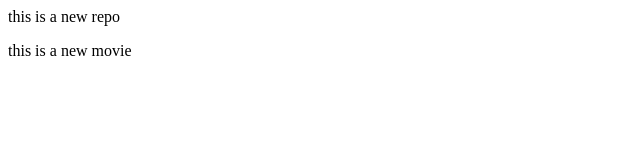
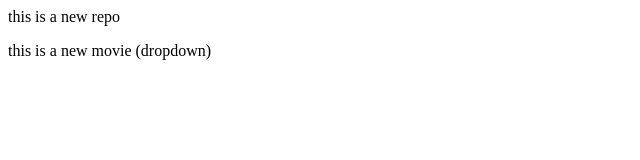
Before and after one commit to Shivanshraj1/local-repo, a plain HTML site: page index.html in a window 1280 px wide. Shown: the full height of the page, 0-640 px from the left. Drawn offline with Linux system fonts and the light colour scheme.

Commit message:
add dropdown

```diff
--- a/index.html
+++ b/index.html
@@ -1,2 +1,2 @@
 <p>this is a new repo</p>
-<p>this is a new movie</p>
+<p>this is a new movie (dropdown)</p>
```
